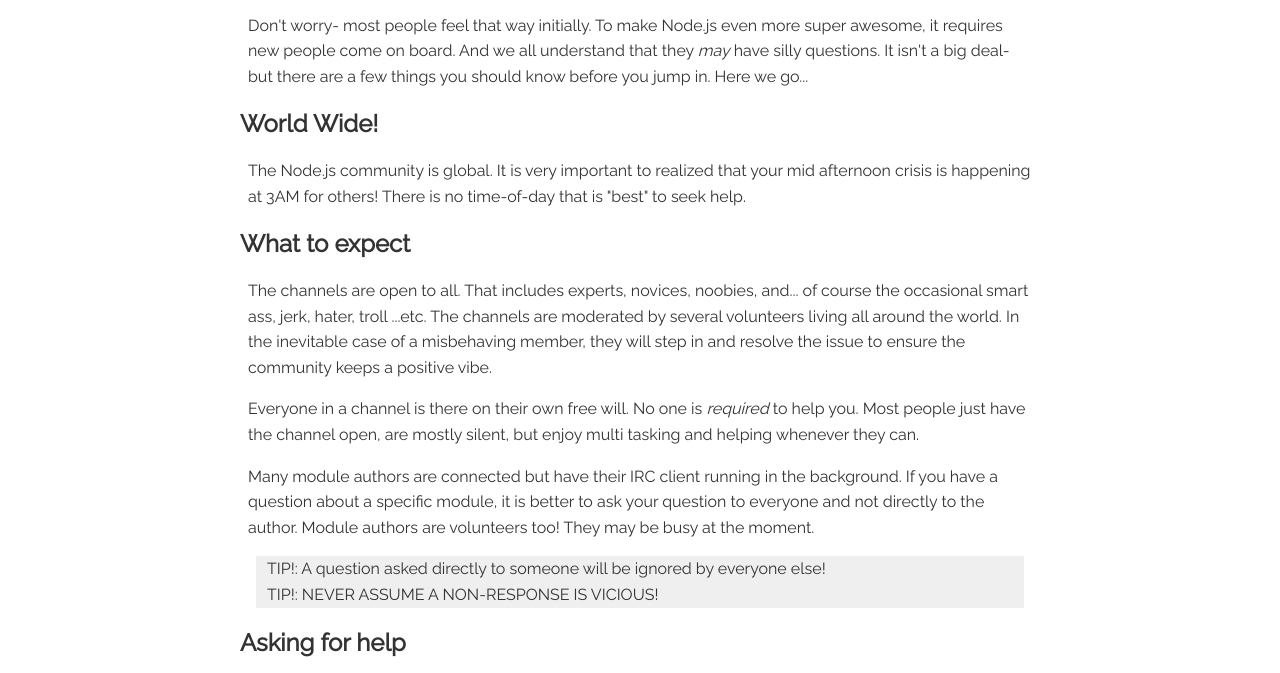
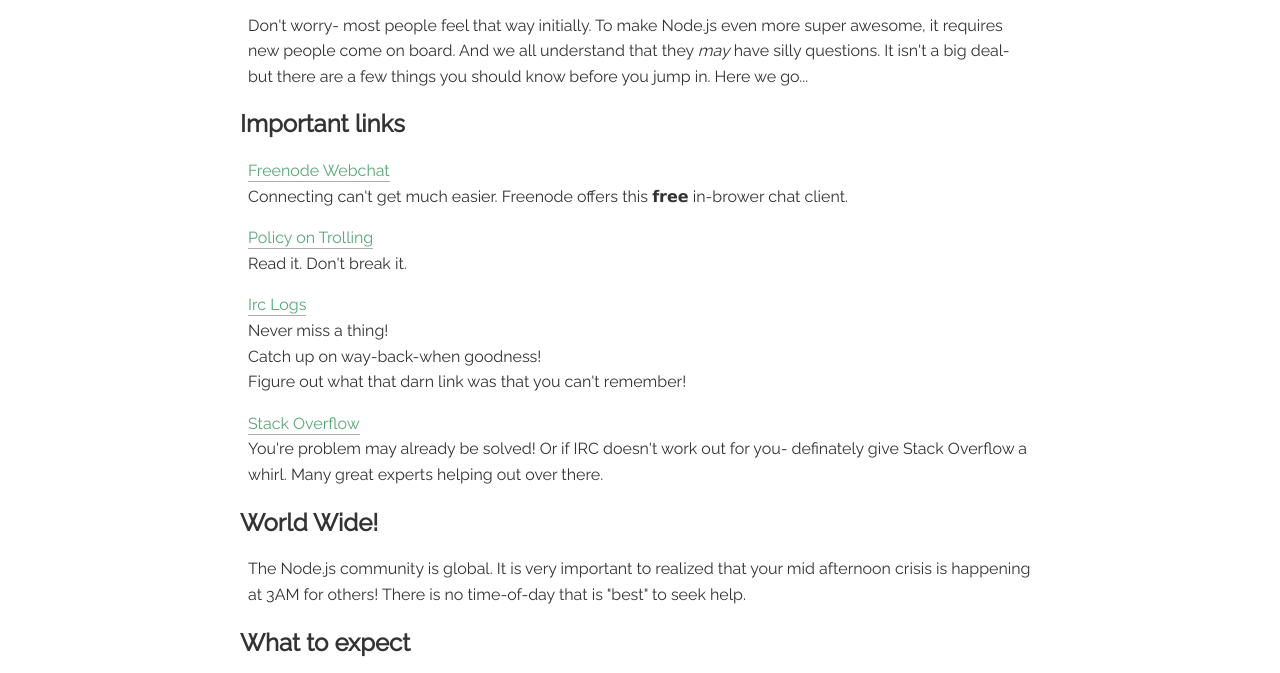
Before and after one commit to williamkapke/nodeirc, a website: page index.html in a window 1280 px wide. Shown: the part 378-1051 px from the top of the page. Drawn offline with Linux system fonts and the light colour scheme.

Commit message:
added Important links

```diff
--- a/index.html
+++ b/index.html
@@ -59,6 +59,18 @@
 super awesome, it requires new people come on board. And we all understand
 that they <em>may</em> have silly questions. It isn&#39;t a big deal- but there are a
 few things you should know before you jump in. Here we go...</p>
+<h2>Important links</h2>
+<p><a href="http://webchat.freenode.net/">Freenode Webchat</a><br>
+Connecting can&#39;t get much easier. Freenode offers this <strong>free</strong> in-brower chat client.</p>
+<p><a href="http://blog.izs.me/post/30036893703/policy-on-trolling">Policy on Trolling</a><br>
+Read it. Don&#39;t break it.</p>
+<p><a href="http://logs.nodejs.org/channels">Irc Logs</a><br>
+Never miss a thing!<br>
+Catch up on way-back-when goodness!<br>
+Figure out what that darn link was that you can&#39;t remember!<br></p>
+<p><a href="http://stackoverflow.com/questions/tagged/node.js">Stack Overflow</a><br>
+You&#39;re problem may already be solved! Or if IRC doesn&#39;t work out for you- definately
+give Stack Overflow a whirl. Many great experts helping out over there.</p>
 <h2>World Wide!</h2>
 <p>The Node.js community is global. It is very important to realized that your mid
 afternoon crisis is happening at 3AM for others! There is no time-of-day that is
```
Also changed, not shown: README.md.
